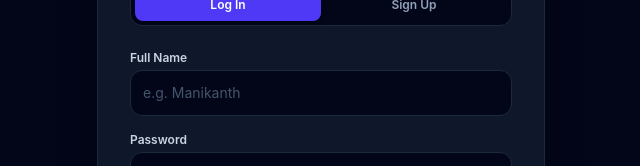
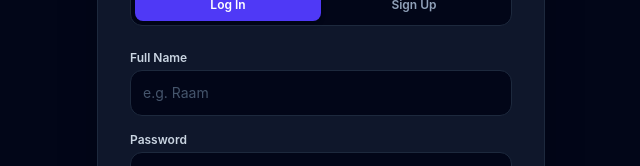
Before and after one commit to ManikanthMenasinakayi/Ascend-LMS, a React (Vite) app in the folder LMS/: page / in a window 1280 px wide. Shown: the part 317-483 px from the top of the page, without its empty margins (319-959 px from the left). Built offline with nearby package versions, Linux system fonts and the light colour scheme.

Commit message:
small changes

```diff
--- a/LMS/src/App.jsx
+++ b/LMS/src/App.jsx
@@ -211,7 +211,7 @@ export default function App() {
                 required
                 value={inputName}
                 onChange={(e) => setInputName(e.target.value)}
-                placeholder="e.g. Manikanth"
+                placeholder="e.g. Raam"
                 className="w-full rounded-xl border border-slate-800 bg-slate-950 p-3 text-sm text-slate-100 placeholder-slate-600 focus:border-indigo-500 focus:outline-none"
               />
             </div>
```
